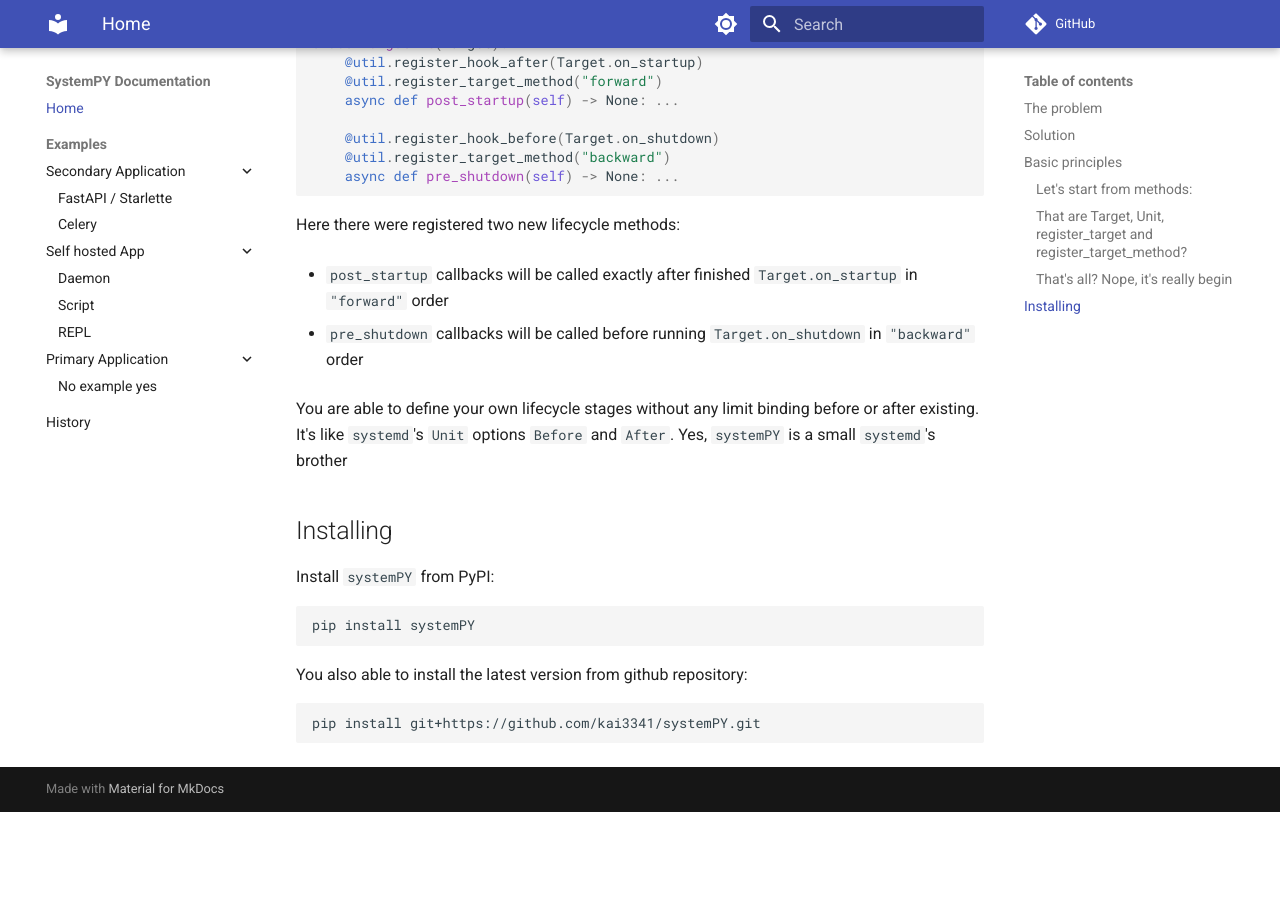
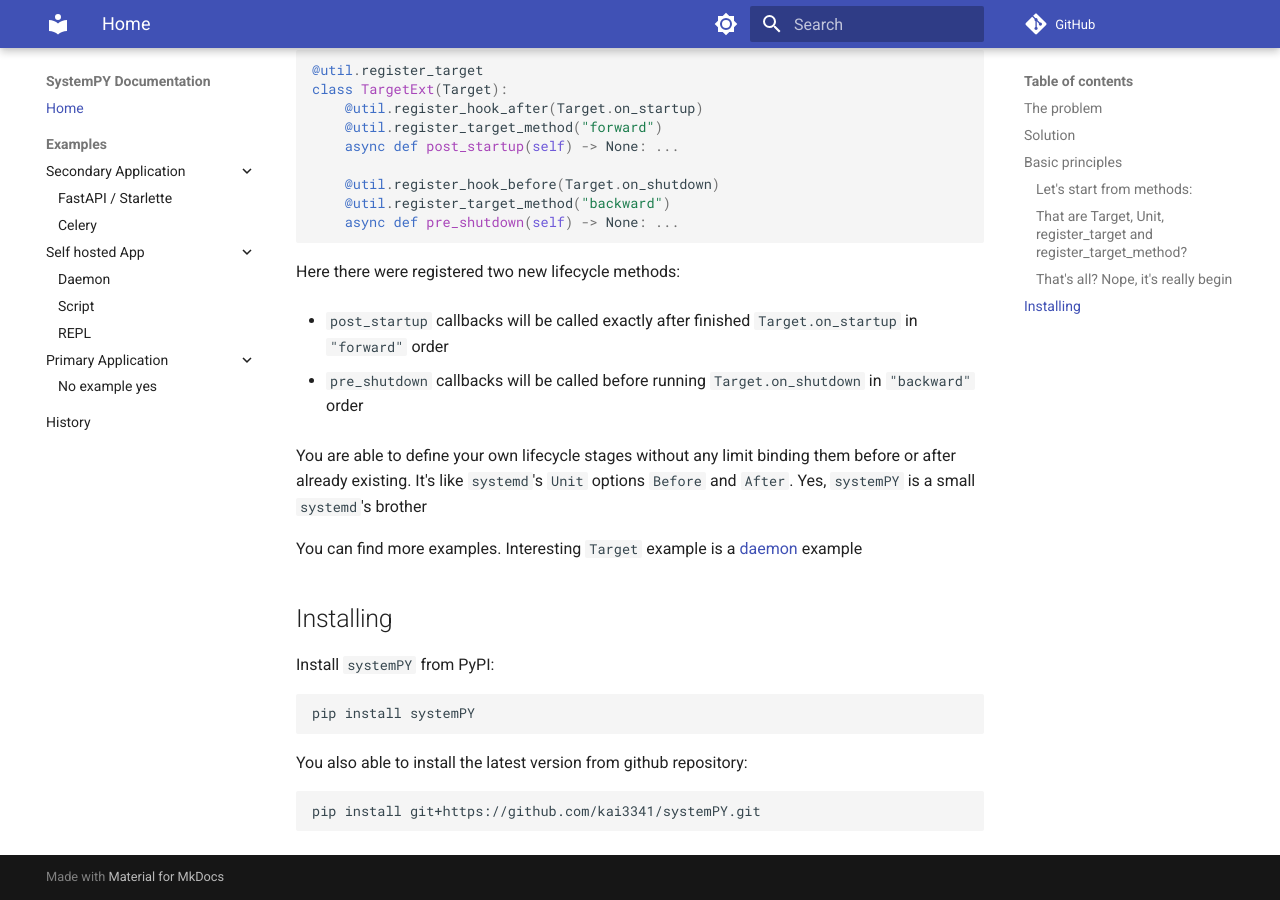
Before and after one commit to kai3341/systemPY, an MkDocs documentation site: the page built from docs/index.md, in a window 1280 px wide and 900 px high, scrolled down 2958 px. Built offline with MkDocs 1.6.1 and Material for MkDocs 9.7.7, drawn with Linux system fonts in a browser that asks for light colours; comment, search, counter and statistics services are not loaded; before the commit the page ends 3770 px from its top, so only the background shows below that; some of the changed text lies outside the part shown.

Commit message:
More docs, more examples

```diff
--- a/docs/index.md
+++ b/docs/index.md
@@ -144,9 +144,12 @@
 * `pre_shutdown` callbacks will be called before running `Target.on_shutdown`
 in `"backward"` order
 
-You are able to define your own lifecycle stages without any limit binding
-before or after existing. It's like `systemd`'s `Unit` options `Before` and
-`After`. Yes, `systemPY` is a small `systemd`'s brother
+You are able to define your own lifecycle stages without any limit binding them
+before or after already existing. It's like `systemd`'s `Unit` options `Before`
+and `After`. Yes, `systemPY` is a small `systemd`'s brother
+
+You can find more examples. Interesting `Target` example is a
+[daemon](examples/self-hosted/daemon.md) example
 
 ## Installing
 
--- /dev/null
+++ b/docs/mkdocs_overrides/main.html
@@ -0,0 +1,5 @@
+{% extends "base.html" %}
+
+{% block announce %}
+  <div style="justify-content: center;display: flex;">💙💛 Support Ukraine. Free Belarus 🤍❤️🤍</div>
+{% endblock %}
--- a/mkdocs.yml
+++ b/mkdocs.yml
@@ -23,6 +23,7 @@
 theme:
     locale: en
     name: material
+    custom_dir: docs/mkdocs_overrides
 
     palette:
     -   media: "(prefers-color-scheme: light)"
```
Also changed, not shown: docs/examples/self-hosted/daemon.md (+114 -0 lines), 1 other file.
